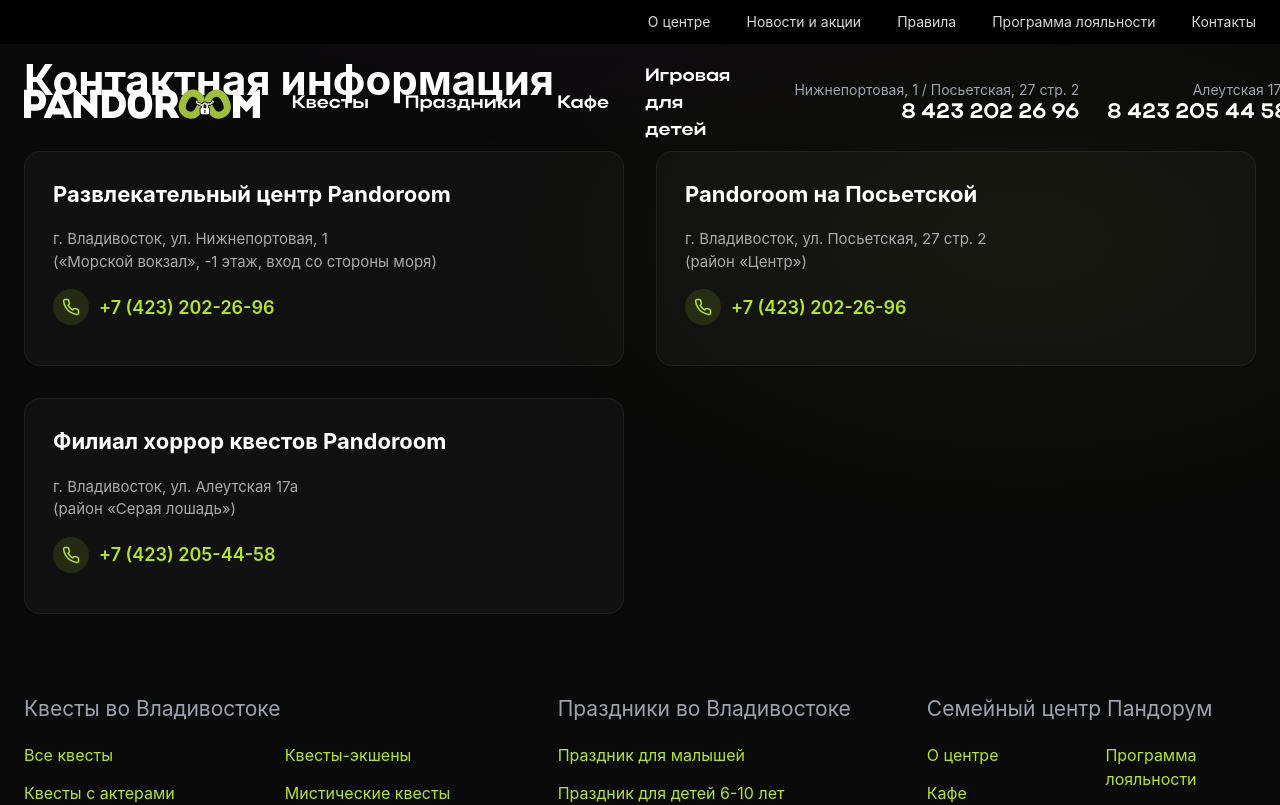
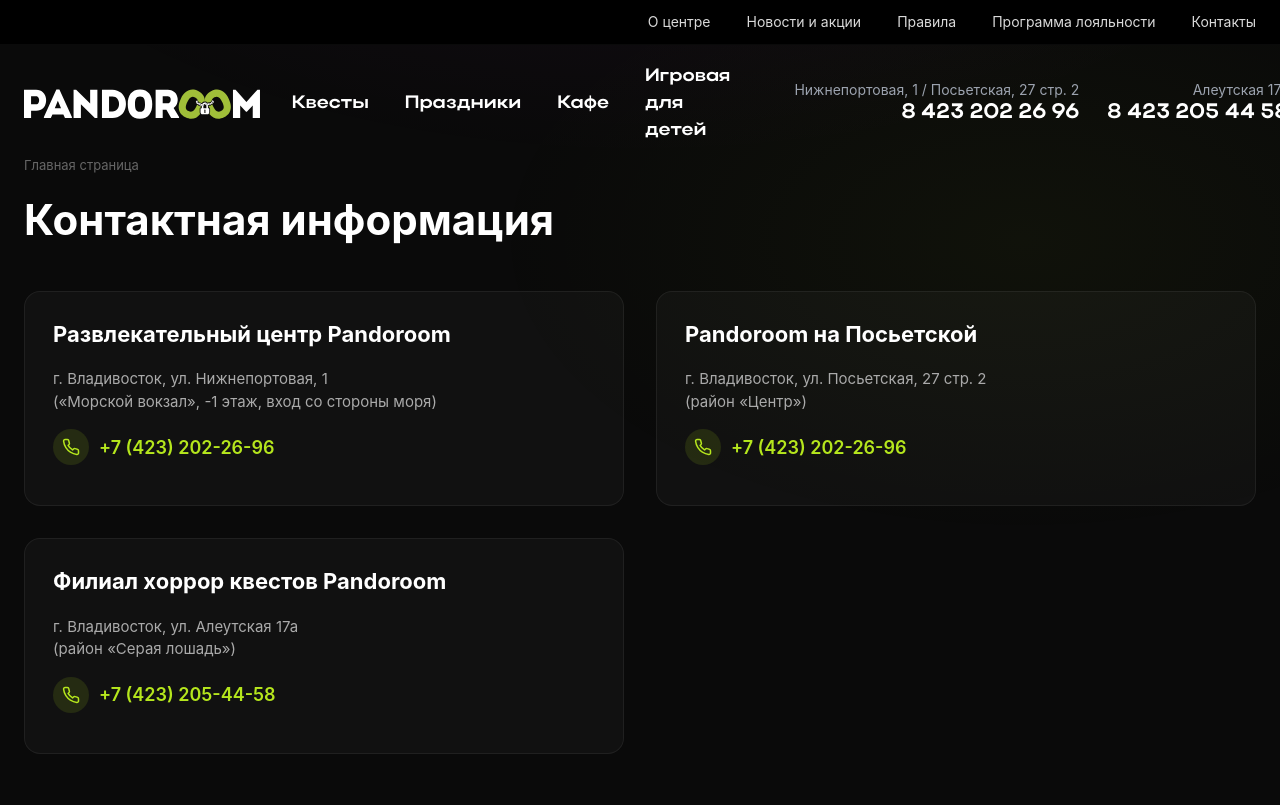
Before and after one commit to rackvy/pandoroom2, a Next.js app in the folder apps/web/: page /contacts in a window 1280 px wide. Shown: the top 805 px of the page. Built offline with nearby package versions, Linux system fonts and the light colour scheme; no server answers.

Commit message:
fix contacts page: add padding-top to clear absolute header

```diff
--- a/apps/web/src/app/contacts/page.tsx
+++ b/apps/web/src/app/contacts/page.tsx
@@ -148,7 +148,7 @@
   const isSingle = branches.length === 1
 
   return (
-    <main style={{ minHeight: '60vh' }}>
+    <main style={{ minHeight: '60vh', paddingTop: 140 }}>
       <div style={{ maxWidth: 'var(--container-max-width, 1280px)', margin: '0 auto', padding: '0 var(--container-padding, 16px)' }}>
         {/* Breadcrumb */}
         <nav className={styles.breadcrumb}>
```
